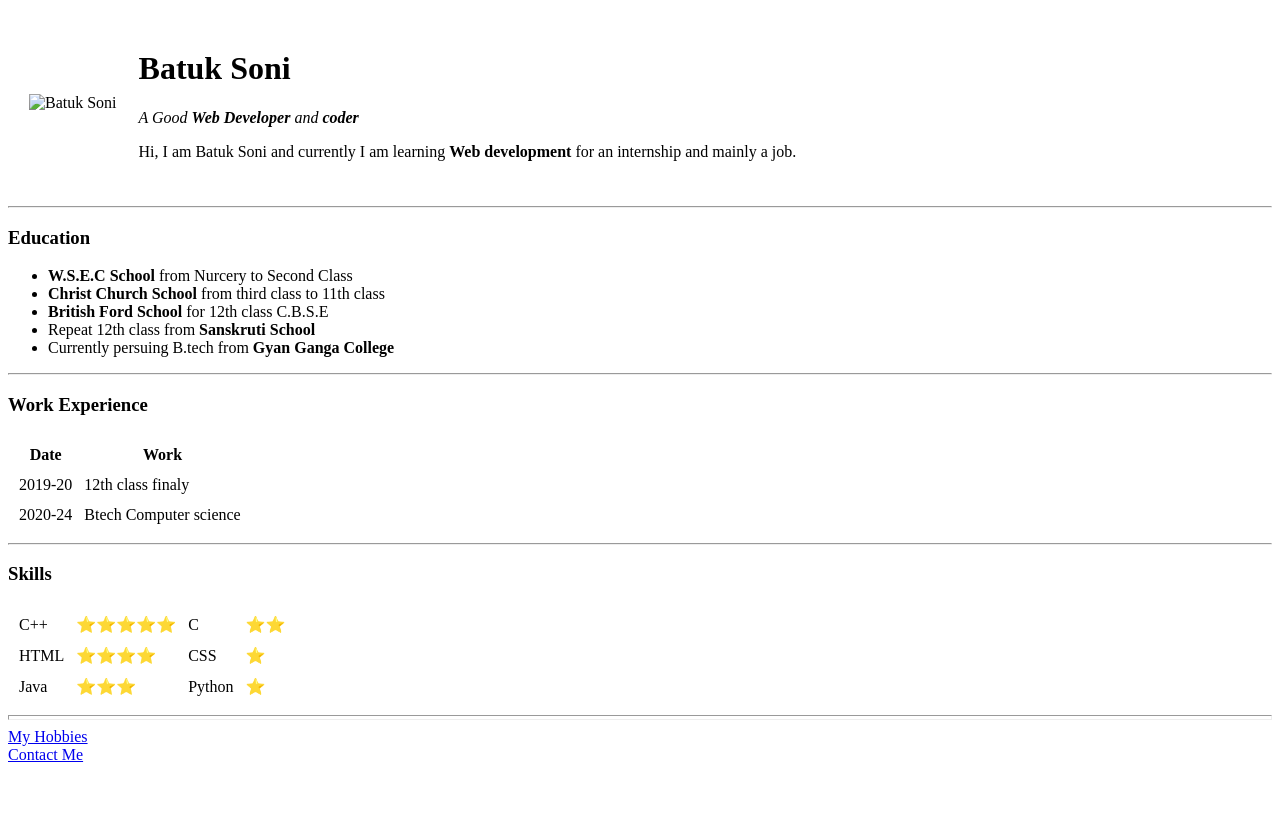
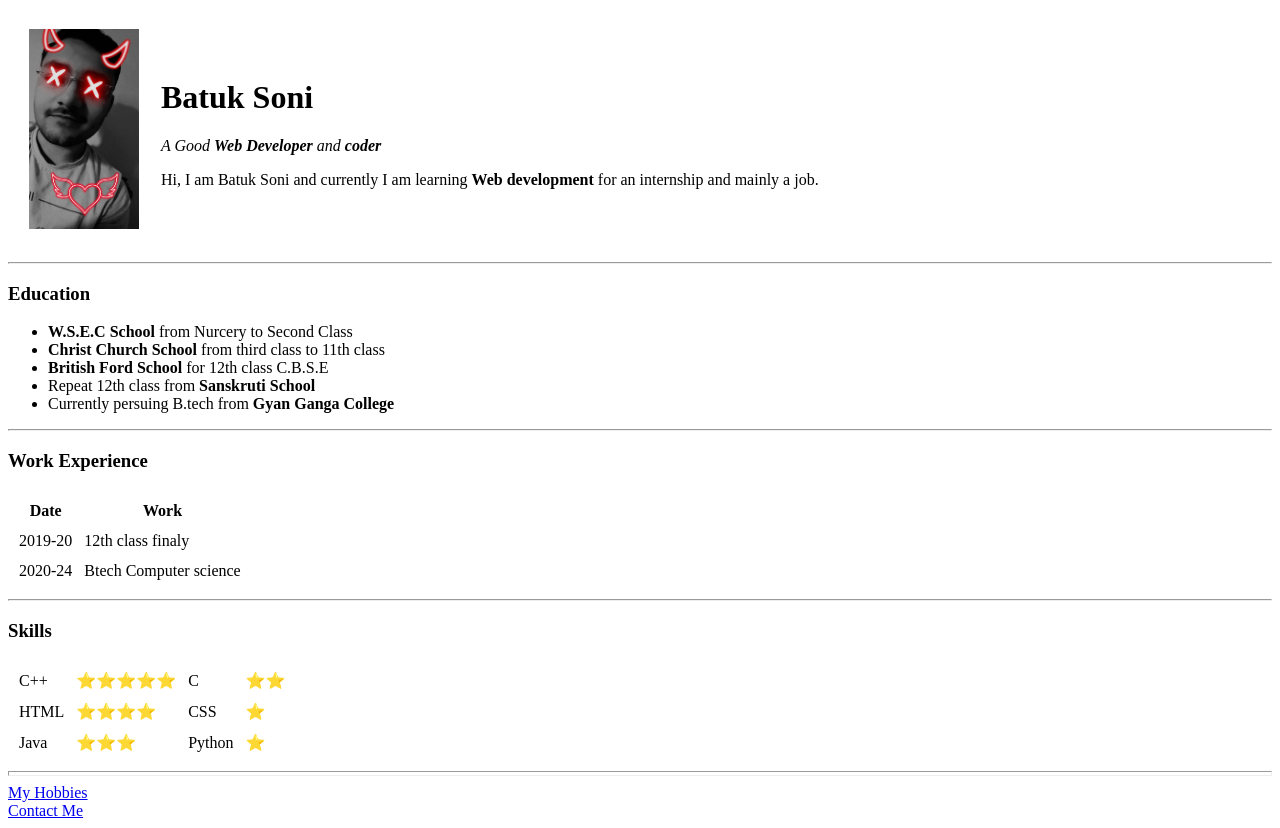
Before and after one commit to Batuksoni24/cv, a plain HTML site: page index.html in a window 1280 px wide. Before the commit the page ends 800 px from the top, so only its background shows below. Drawn offline with Linux system fonts and the light colour scheme.

Commit message:
Update index.html

```diff
--- a/index.html
+++ b/index.html
@@ -9,7 +9,7 @@
 <body>
   <table cellspacing="20">
     <tr>
-      <td><img src="BatukSoni.jpg" alt="Batuk Soni" height="200" width="110px" /></td>
+      <td><img src="image/BatukSoni.jpg" alt="Batuk Soni" height="200" width="110px" /></td>
       <td>
         <h1>Batuk Soni</h1>
         <p>
```
